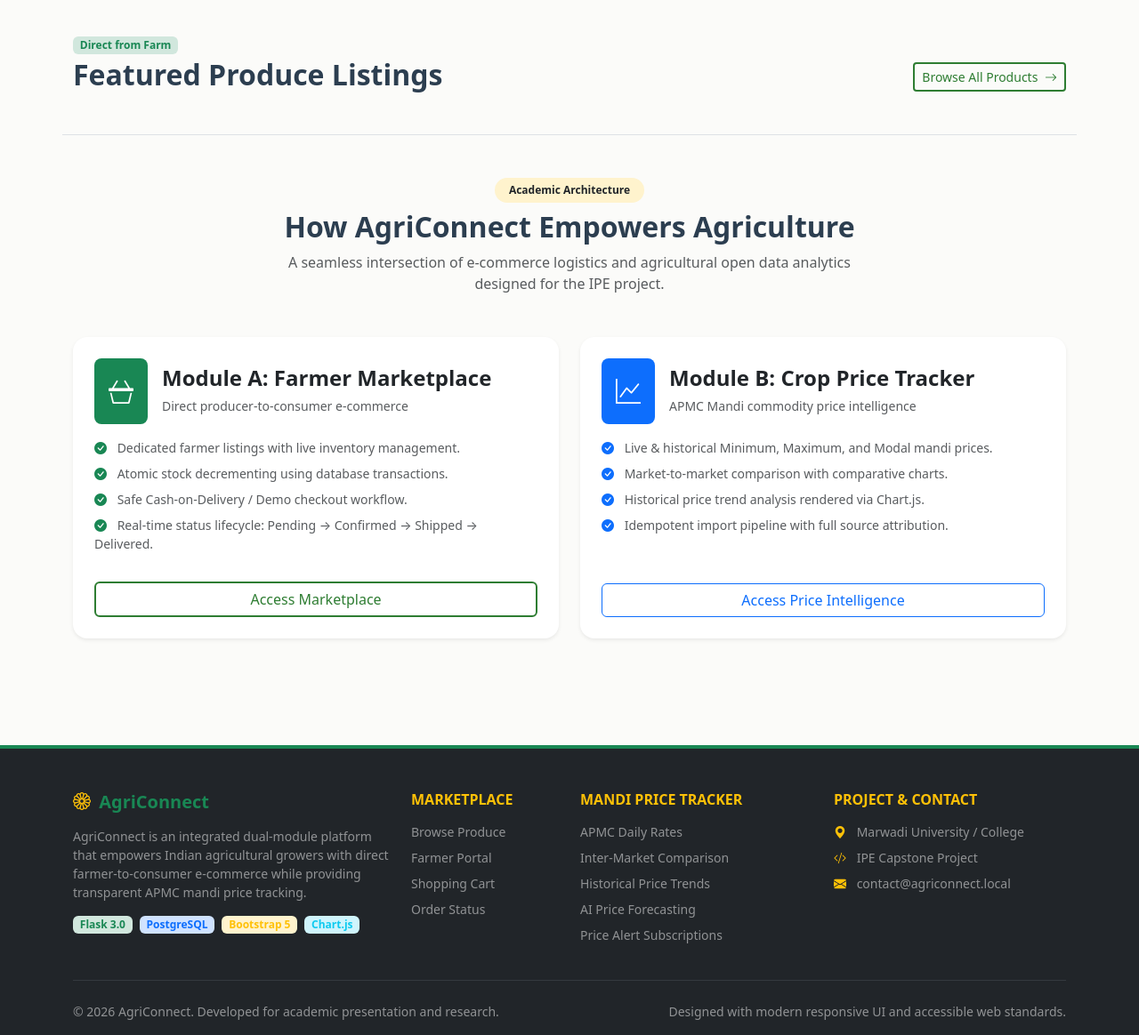
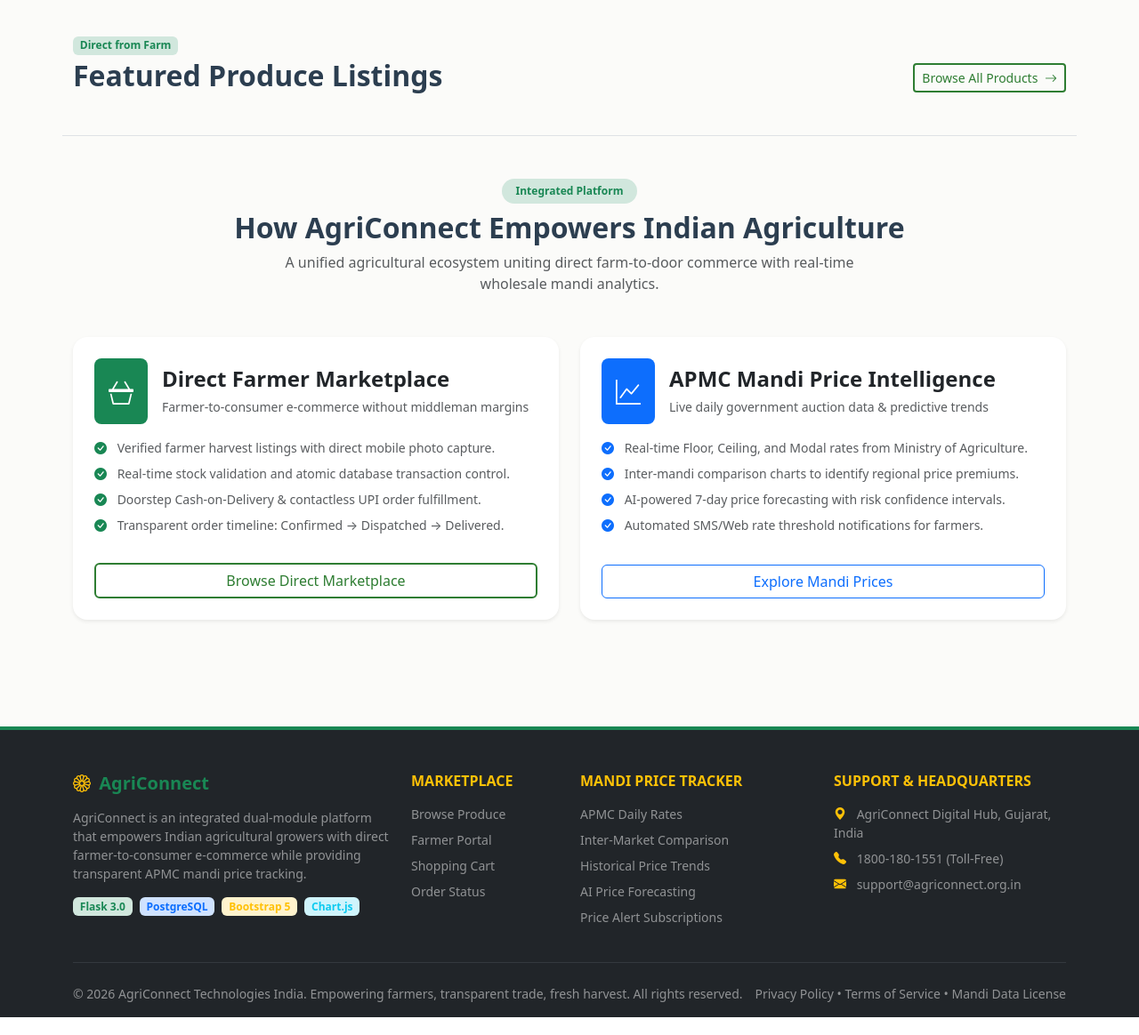
Before and after one commit to niranjanparmar/AgriConnect, a Flask app: page / in a window 1280 px wide. Shown: the part 739-1903 px from the top of the page at 89% size. Run offline with Flask 3, Linux system fonts and the light colour scheme; data that the repository does not hold is empty.

Commit message:
Convert platform to production real-world web application with commercial branding and pan-India prediction

```diff
--- a/app/templates/base.html
+++ b/app/templates/base.html
@@ -19,11 +19,14 @@
 </head>
 <body class="d-flex flex-column min-vh-100">
 
-    <!-- Top Academic / Demo Notice Bar -->
-    <aside class="bg-dark text-white-50 py-1 small border-bottom border-secondary text-center" aria-label="Project Status Notice">
+    <!-- Top Live Ticker & Support Bar -->
+    <aside class="bg-dark text-white-50 py-1 small border-bottom border-secondary" aria-label="Portal Header Banner">
         <div class="container d-flex justify-content-between align-items-center flex-wrap">
-            <span><i class="bi bi-mortarboard-fill text-warning me-1"></i> IPE College Engineering Project — <strong>AgriConnect Platform</strong></span>
-            <span class="d-none d-md-inline"><i class="bi bi-shield-check text-success me-1"></i> Role-Based Access • Transparent APMC Mandi Data</span>
+            <span><i class="bi bi-broadcast text-danger me-1"></i> <strong>AgriConnect India</strong> &bull; Direct Farmer Marketplace & Real-Time APMC Mandi Intelligence</span>
+            <span class="d-none d-md-inline">
+                <span class="text-white-50 me-3"><i class="bi bi-telephone-fill text-success me-1"></i> Toll-Free Kisan Helpline: <strong>1800-180-1551</strong></span>
+                <span class="badge bg-success"><i class="bi bi-shield-check me-1"></i> Verified Producers</span>
+            </span>
         </div>
     </aside>
 
@@ -198,18 +201,18 @@
                 </div>
 
                 <div class="col-lg-3 col-md-6">
-                    <h6 class="text-uppercase fw-bold text-warning mb-3">Project & Contact</h6>
-                    <p class="small text-white-50 mb-2"><i class="bi bi-geo-alt-fill text-warning me-2"></i> Marwadi University / College</p>
-                    <p class="small text-white-50 mb-2"><i class="bi bi-code-slash text-warning me-2"></i> IPE Capstone Project</p>
-                    <p class="small text-white-50 mb-0"><i class="bi bi-envelope-fill text-warning me-2"></i> contact@agriconnect.local</p>
+                    <h6 class="text-uppercase fw-bold text-warning mb-3">Support & Headquarters</h6>
+                    <p class="small text-white-50 mb-2"><i class="bi bi-geo-alt-fill text-warning me-2"></i> AgriConnect Digital Hub, Gujarat, India</p>
+                    <p class="small text-white-50 mb-2"><i class="bi bi-telephone-fill text-warning me-2"></i> 1800-180-1551 (Toll-Free)</p>
+                    <p class="small text-white-50 mb-0"><i class="bi bi-envelope-fill text-warning me-2"></i> support@agriconnect.org.in</p>
                 </div>
             </div>
 
             <hr class="border-secondary my-4">
 
             <div class="d-flex justify-content-between align-items-center flex-wrap small text-white-50">
-                <p class="mb-0">&copy; 2026 AgriConnect. Developed for academic presentation and research.</p>
-                <p class="mb-0">Designed with modern responsive UI and accessible web standards.</p>
+                <p class="mb-0">&copy; 2026 AgriConnect Technologies India. Empowering farmers, transparent trade, fresh harvest. All rights reserved.</p>
+                <p class="mb-0">Privacy Policy &bull; Terms of Service &bull; Mandi Data License</p>
             </div>
         </div>
     </footer>
--- a/app/templates/main/index.html
+++ b/app/templates/main/index.html
@@ -99,9 +99,9 @@
 <!-- Key Pillars / Dual-Module Explanation -->
 <div class="container py-5 my-4 border-top">
     <div class="text-center mb-5">
-        <span class="badge bg-warning-subtle text-dark px-3 py-2 rounded-pill fw-semibold mb-2">Academic Architecture</span>
-        <h2 class="fw-bold">How AgriConnect Empowers Agriculture</h2>
-        <p class="text-muted col-md-7 mx-auto">A seamless intersection of e-commerce logistics and agricultural open data analytics designed for the IPE project.</p>
+        <span class="badge bg-success-subtle text-success px-3 py-2 rounded-pill fw-semibold mb-2">Integrated Platform</span>
+        <h2 class="fw-bold">How AgriConnect Empowers Indian Agriculture</h2>
+        <p class="text-muted col-md-7 mx-auto">A unified agricultural ecosystem uniting direct farm-to-door commerce with real-time wholesale mandi analytics.</p>
     </div>
 
     <div class="row g-4">
@@ -112,18 +112,18 @@
                         <i class="bi bi-basket3"></i>
                     </div>
                     <div>
-                        <h4 class="fw-bold mb-1">Module A: Farmer Marketplace</h4>
-                        <span class="text-muted small">Direct producer-to-consumer e-commerce</span>
+                        <h4 class="fw-bold mb-1">Direct Farmer Marketplace</h4>
+                        <span class="text-muted small">Farmer-to-consumer e-commerce without middleman margins</span>
                     </div>
                 </div>
                 <ul class="list-unstyled text-muted small mb-4">
-                    <li class="mb-2"><i class="bi bi-check-circle-fill text-success me-2"></i> Dedicated farmer listings with live inventory management.</li>
-                    <li class="mb-2"><i class="bi bi-check-circle-fill text-success me-2"></i> Atomic stock decrementing using database transactions.</li>
-                    <li class="mb-2"><i class="bi bi-check-circle-fill text-success me-2"></i> Safe Cash-on-Delivery / Demo checkout workflow.</li>
-                    <li class="mb-2"><i class="bi bi-check-circle-fill text-success me-2"></i> Real-time status lifecycle: Pending &rarr; Confirmed &rarr; Shipped &rarr; Delivered.</li>
+                    <li class="mb-2"><i class="bi bi-check-circle-fill text-success me-2"></i> Verified farmer harvest listings with direct mobile photo capture.</li>
+                    <li class="mb-2"><i class="bi bi-check-circle-fill text-success me-2"></i> Real-time stock validation and atomic database transaction control.</li>
+                    <li class="mb-2"><i class="bi bi-check-circle-fill text-success me-2"></i> Doorstep Cash-on-Delivery & contactless UPI order fulfillment.</li>
+                    <li class="mb-2"><i class="bi bi-check-circle-fill text-success me-2"></i> Transparent order timeline: Confirmed &rarr; Dispatched &rarr; Delivered.</li>
                 </ul>
                 <div class="mt-auto">
-                    <a href="{{ url_for('marketplace.index') }}" class="btn btn-agri-outline w-100">Access Marketplace</a>
+                    <a href="{{ url_for('marketplace.index') }}" class="btn btn-agri-outline w-100">Browse Direct Marketplace</a>
                 </div>
             </div>
         </div>
@@ -135,18 +135,18 @@
                         <i class="bi bi-graph-up"></i>
                     </div>
                     <div>
-                        <h4 class="fw-bold mb-1">Module B: Crop Price Tracker</h4>
-                        <span class="text-muted small">APMC Mandi commodity price intelligence</span>
+                        <h4 class="fw-bold mb-1">APMC Mandi Price Intelligence</h4>
+                        <span class="text-muted small">Live daily government auction data & predictive trends</span>
                     </div>
                 </div>
                 <ul class="list-unstyled text-muted small mb-4">
-                    <li class="mb-2"><i class="bi bi-check-circle-fill text-primary me-2"></i> Live & historical Minimum, Maximum, and Modal mandi prices.</li>
-                    <li class="mb-2"><i class="bi bi-check-circle-fill text-primary me-2"></i> Market-to-market comparison with comparative charts.</li>
-                    <li class="mb-2"><i class="bi bi-check-circle-fill text-primary me-2"></i> Historical price trend analysis rendered via Chart.js.</li>
-                    <li class="mb-2"><i class="bi bi-check-circle-fill text-primary me-2"></i> Idempotent import pipeline with full source attribution.</li>
+                    <li class="mb-2"><i class="bi bi-check-circle-fill text-primary me-2"></i> Real-time Floor, Ceiling, and Modal rates from Ministry of Agriculture.</li>
+                    <li class="mb-2"><i class="bi bi-check-circle-fill text-primary me-2"></i> Inter-mandi comparison charts to identify regional price premiums.</li>
+                    <li class="mb-2"><i class="bi bi-check-circle-fill text-primary me-2"></i> AI-powered 7-day price forecasting with risk confidence intervals.</li>
+                    <li class="mb-2"><i class="bi bi-check-circle-fill text-primary me-2"></i> Automated SMS/Web rate threshold notifications for farmers.</li>
                 </ul>
                 <div class="mt-auto">
-                    <a href="{{ url_for('prices.index') }}" class="btn btn-outline-primary w-100">Access Price Intelligence</a>
+                    <a href="{{ url_for('prices.index') }}" class="btn btn-outline-primary w-100">Explore Mandi Prices</a>
                 </div>
             </div>
         </div>
--- a/app/templates/orders/checkout.html
+++ b/app/templates/orders/checkout.html
@@ -66,8 +66,8 @@
                     <div class="form-check p-3 border rounded-3 bg-light mb-2">
                         <input class="form-check-input ms-0 me-3" type="radio" name="payment_method" id="payCOD" value="Cash on Delivery" checked>
                         <label class="form-check-label fw-semibold" for="payCOD">
-                            <span class="d-block">Cash on Delivery (COD) / Demo Order</span>
-                            <span class="small text-muted fw-normal">Inspect harvest freshness at your doorstep before handing over cash or scanning UPI QR. No real credit card processing required.</span>
+                            <span class="d-block">Cash on Delivery (COD) / Doorstep UPI</span>
+                            <span class="small text-muted fw-normal">Inspect harvest freshness directly at your doorstep before handing over cash or scanning the farmer's UPI QR code.</span>
                         </label>
                     </div>
                 </div>
```
Also changed, not shown: app/templates/auth/login.html (+1 -11 lines), app/templates/main/about.html (+29 -6 lines), README.md, app/services/price_predictor.py (line endings or trailing spaces), app/templates/prices/predict.html (line endings or trailing spaces), tests/test_prediction.py (line endings or trailing spaces).
